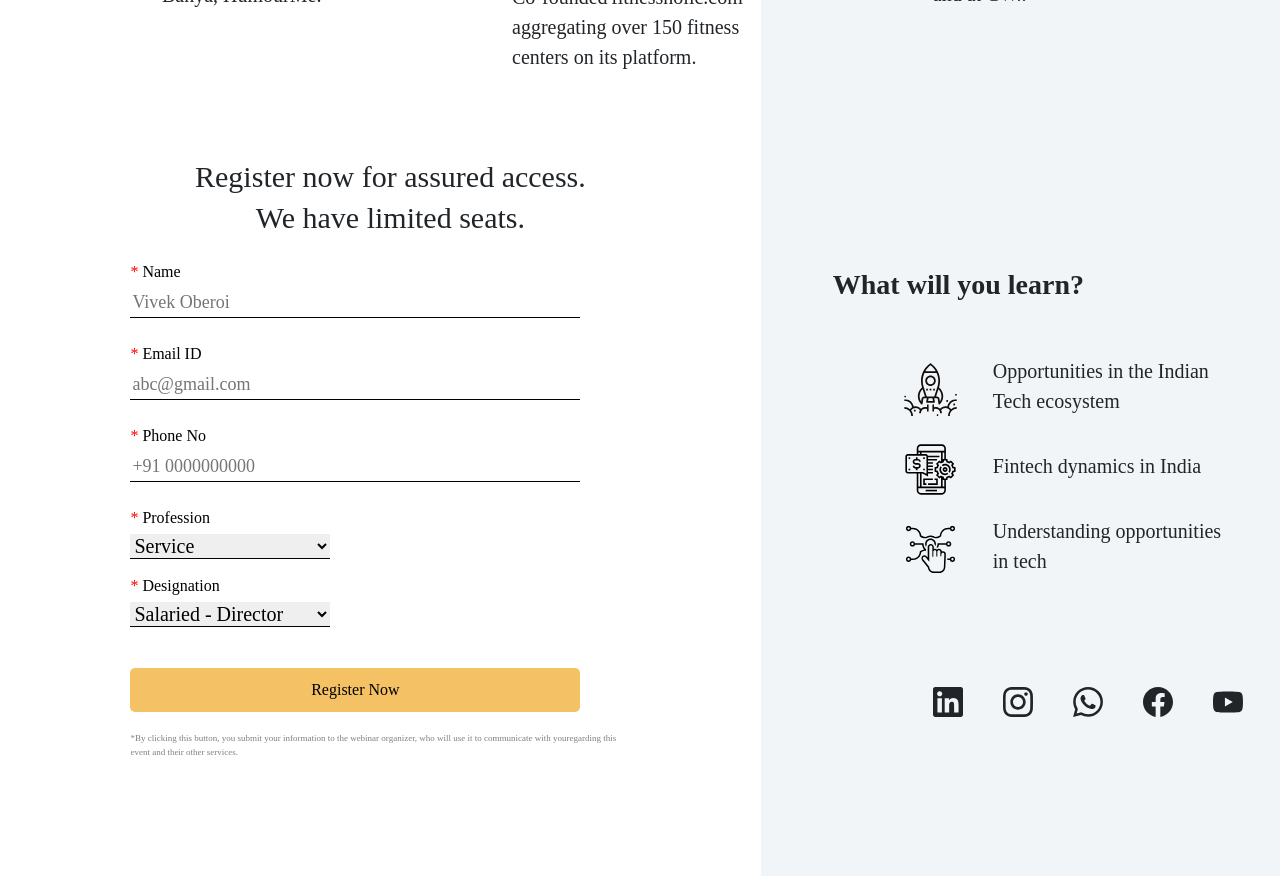
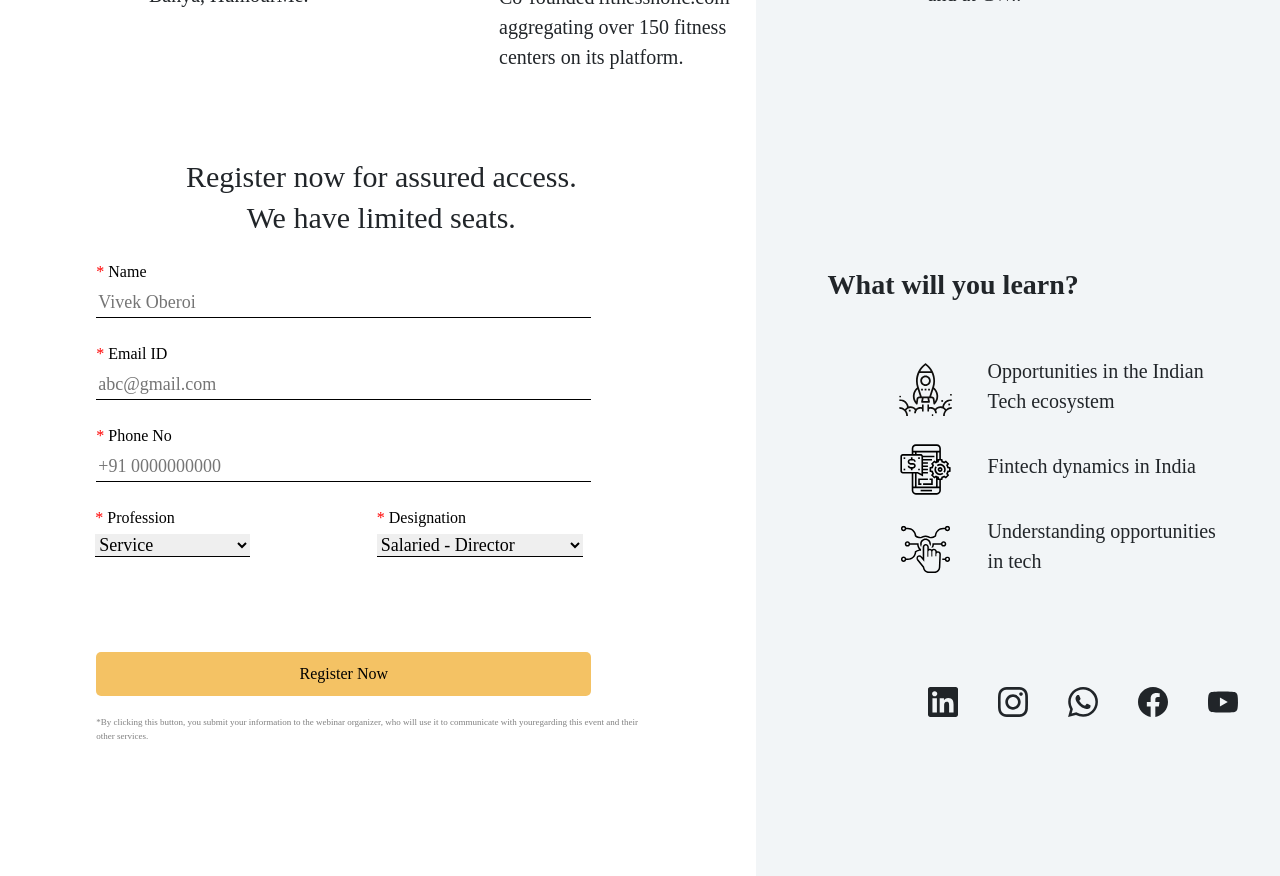
Before and after one commit to Sohan710/CW_webinar, a React (Create React App) app: page / in a window 1280 px wide. Shown: the part 1380-2256 px from the top of the page. Built offline with nearby package versions, Linux system fonts and the light colour scheme.

Commit message:
third screen v1.3

```diff
--- a/src/components/Thirdleft.css
+++ b/src/components/Thirdleft.css
@@ -1,5 +1,5 @@
 form {
-    max-width: 500px;
+    max-width: 550px;
     margin: 0 auto;
     font-family: 'Begum sans regular';
   }
@@ -142,8 +142,9 @@ form {
     border-left: 0px;
     border-top: 0px;
     border-right: 0px;
-    width: 40%;
-    font-size: 20px;
+    width: 60%;
+    font-size: 18px;
+    font-family: 'Begum sans regular';
   }
 
   .last_text {
@@ -155,3 +156,19 @@ form {
     padding-bottom: 20px;
     color: #808080;
   }
+
+  .row {
+    margin-left: -13px;
+  }
+
+  .col-sm-5 {
+    width: 50%;
+    bottom: 0%;
+    height: 15vh;
+    overflow-y: auto;
+    background-color: white;
+  }
+
+  #design {
+    width: 80%;
+  }
--- a/src/components/Thirdleft.js
+++ b/src/components/Thirdleft.js
@@ -51,7 +51,8 @@ function Thirdleft() {
           {/* {errors?.mobNo?.type === "pattern" && (
             <p1>Mobile Number cannot be less than 10 characters</p1>
           )} */}
-
+          <div class="row">
+            <div class="col-sm-5">
               <label class="required">Profession</label>
               <select {...register("profession",{required: true})}>
                   <option value="Service">Service</option>
@@ -63,8 +64,10 @@ function Thirdleft() {
 
               </select>
               {errors?.profession?.type === "required" && <p1></p1>}
+            </div>
+            <div className="col-sm-5">
               <label class="required">Designation</label>
-            <select {...register("designation",{required: true})}>
+              <select id="design" {...register("designation",{required: true})}>
                   <option value="Salaried - Director">Salaried - Director</option>
                   <option value="Salaried - VP, SVP">Salaried - VP, SVP</option>
                   <option value="Salaried - CEO">Salaried - CEO</option>
@@ -79,6 +82,8 @@ function Thirdleft() {
               </select>
 
               {errors?.designation?.type === "required" && <p1></p1>}
+            </div>
+          </div>
           <input type="submit" value="Register Now"/>
           <div className="last_text">
             <p>*By clicking this button, you submit your information to the webinar organizer, who will use it to communicate with youregarding this event and their other services.</p>
```
Lines whose indentation alone changed are shown as unchanged.
